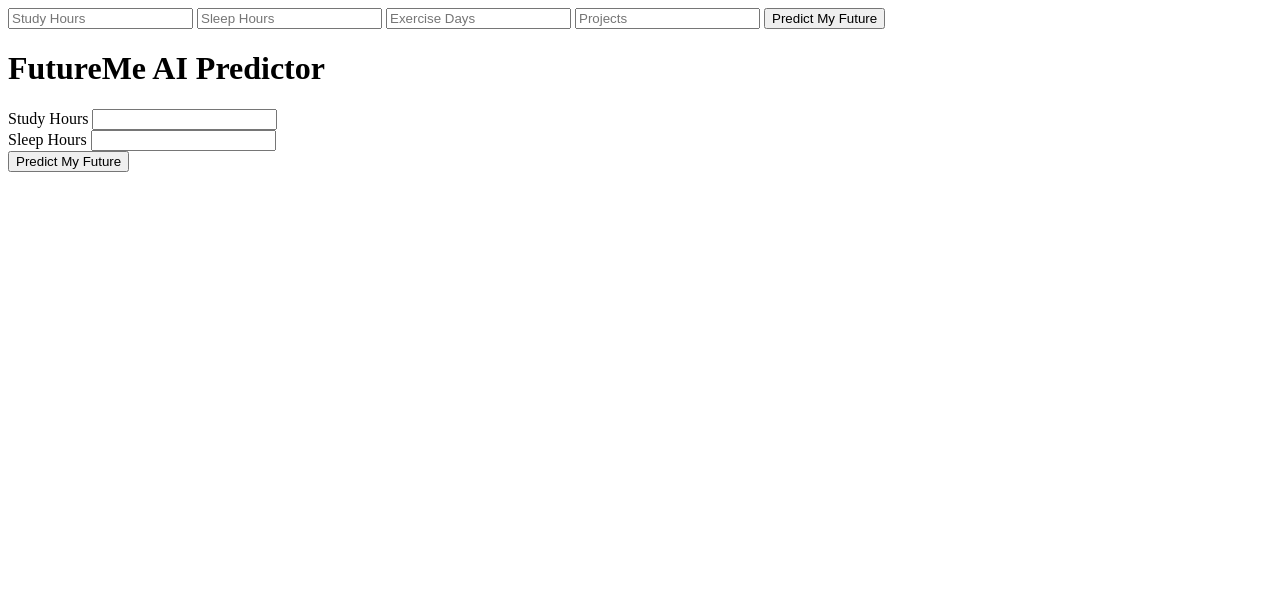
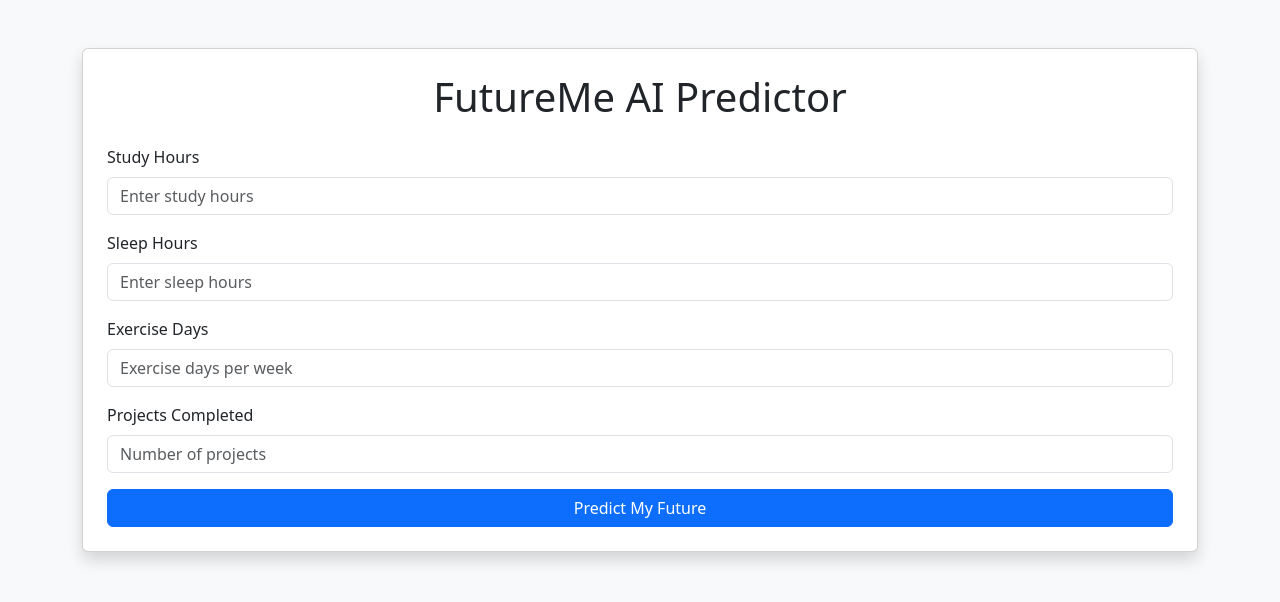
Before and after one commit to Stalin-08/Future-Me-AI, a Flask app: page / in a window 1280 px wide. Shown: the top 602 px of the page. Run offline with Flask 3, Linux system fonts and the light colour scheme.

Commit message:
Add prediction form and result page

```diff
--- a/app.py
+++ b/app.py
@@ -12,25 +12,39 @@
 db.init_app(app)
 
 
-# Frontend Home Page
+# Home Page
 @app.route("/")
 def home():
     return render_template("index.html")
 
 
-@app.route("/predict")
+# Prediction Route
+@app.route("/predict", methods=["GET", "POST"])
 def predict():
 
-    result = calculate_future_score(
-        study_hours=3,
-        sleep_hours=8,
-        exercise_days=4,
-        projects=2
-    )
+    if request.method == "POST":
 
-    return jsonify(result)
+        study = int(request.form["study"])
+        sleep = int(request.form["sleep"])
+        exercise = int(request.form["exercise"])
+        projects = int(request.form["projects"])
+
+        result = calculate_future_score(
+            study_hours=study,
+            sleep_hours=sleep,
+            exercise_days=exercise,
+            projects=projects
+        )
+
+        return render_template(
+            "result.html",
+            result=result
+        )
+
+    return render_template("index.html")
 
 
+# Scenario Comparison
 @app.route("/scenario")
 def scenario():
 
@@ -54,6 +68,7 @@
     })
 
 
+# History Route
 @app.route("/history")
 def history():
 
@@ -72,6 +87,7 @@
     return jsonify(results)
 
 
+# API Route
 @app.route("/api/predict", methods=["POST"])
 def api_predict():
 
--- a/templates/index.html
+++ b/templates/index.html
@@ -1,18 +1,22 @@
-<input type="number" id="study_hours" placeholder="Study Hours">
+<!DOCTYPE html>
+<html lang="en">
+<head>
+    <meta charset="UTF-8">
+    <meta name="viewport" content="width=device-width, initial-scale=1.0">
+    <title>FutureMe AI Predictor</title>
 
-<input type="number" id="sleep_hours" placeholder="Sleep Hours">
+    <link href="https://cdn.jsdelivr.net/npm/bootstrap@5.3.3/dist/css/bootstrap.min.css" rel="stylesheet">
+</head>
 
-<input type="number" id="exercise_days" placeholder="Exercise Days">
+<body class="bg-light">
 
-<input type="number" id="projects" placeholder="Projects">
+    <div class="container mt-5">
 
-<button onclick="predictFuture()">
-    Predict My Future
-</button>
+        <div class="card shadow p-4">
 
-<div id="result"></div>
-<div class="card shadow p-4">
-    <h1 class="text-center mb-4">FutureMe AI Predictor</h1>
+            <h1 class="text-center mb-4">
+                FutureMe AI Predictor
+            </h1>
 
             <form action="/predict" method="POST">
 
@@ -22,6 +26,7 @@
                         type="number"
                         name="study"
                         class="form-control"
+                        placeholder="Enter study hours"
                         required>
                 </div>
 
@@ -31,6 +36,27 @@
                         type="number"
                         name="sleep"
                         class="form-control"
+                        placeholder="Enter sleep hours"
+                        required>
+                </div>
+
+                <div class="mb-3">
+                    <label class="form-label">Exercise Days</label>
+                    <input
+                        type="number"
+                        name="exercise"
+                        class="form-control"
+                        placeholder="Exercise days per week"
+                        required>
+                </div>
+
+                <div class="mb-3">
+                    <label class="form-label">Projects Completed</label>
+                    <input
+                        type="number"
+                        name="projects"
+                        class="form-control"
+                        placeholder="Number of projects"
                         required>
                 </div>
 
@@ -41,4 +67,10 @@
                 </button>
 
             </form>
+
         </div>
+
+    </div>
+
+</body>
+</html>
```
Also changed, not shown: templates/result.html (added, +19 -0 lines). Lines whose indentation alone changed are shown as unchanged.
